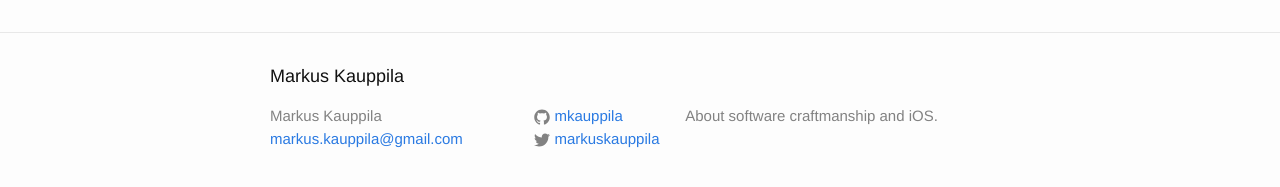
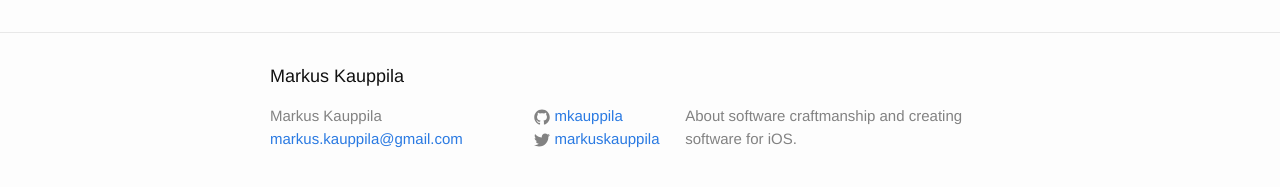
Before and after one commit to mkauppila/mkauppila.github.io, a Jekyll site: the page built from index.html, in a window 1280 px wide. Shown: the part 627-814 px from the top of the page. Built offline with Jekyll 4.4.1, drawn with Linux system fonts in a browser that asks for light colours; the list of posts is cut into pages by our own code.

Commit message:
Update the description

```diff
--- a/_config.yml
+++ b/_config.yml
@@ -2,7 +2,7 @@
 title: Markus Kauppila
 email: markus.kauppila@gmail.com
 description: > # this means to ignore newlines until "baseurl:"
-  About software craftmanship and iOS.
+  About software craftmanship and creating software for iOS.
 baseurl: "" # the subpath of your site, e.g. /blog/
 url: "http://yourdomain.com" # the base hostname & protocol for your site
 twitter_username: markuskauppila
```
